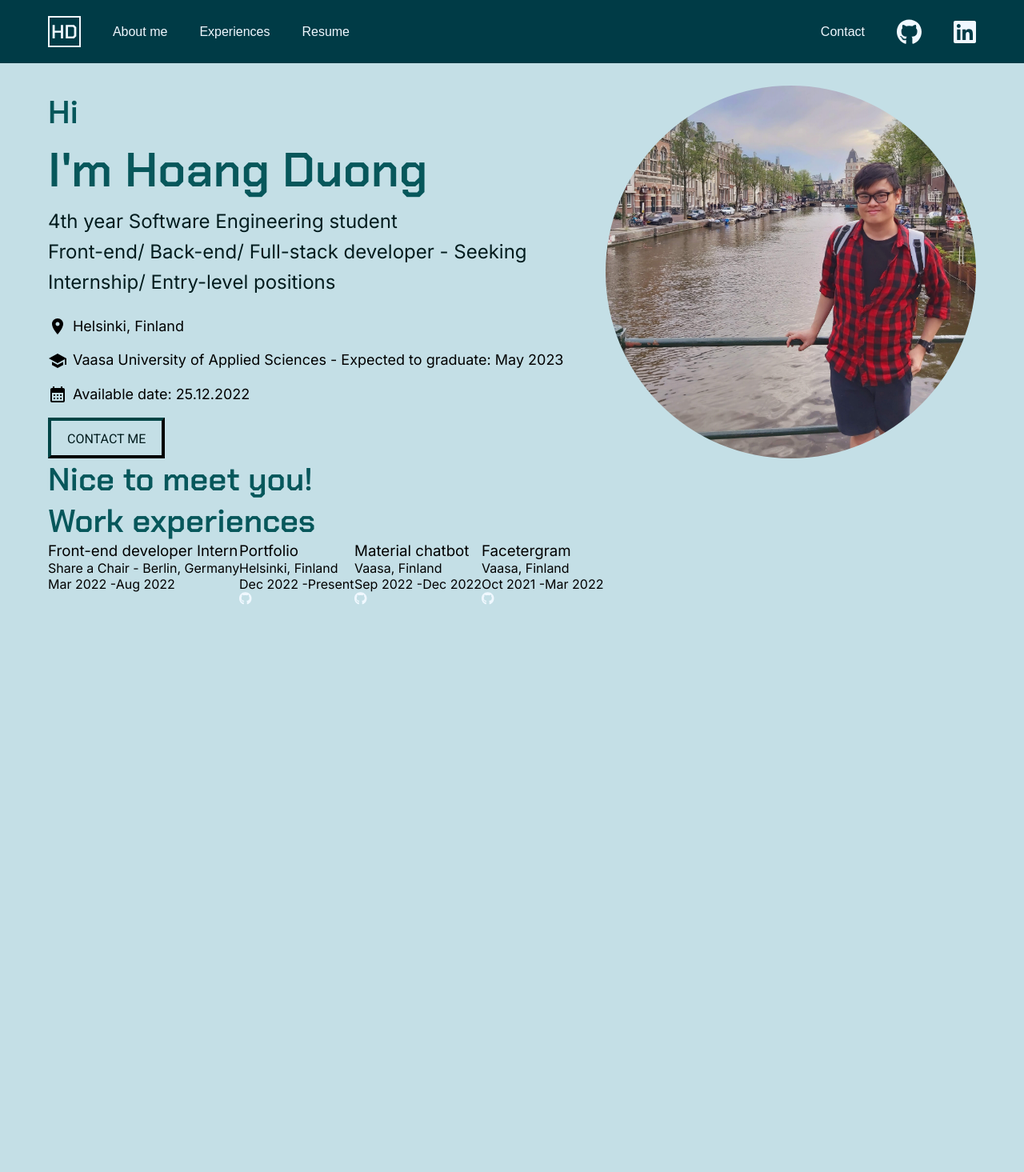
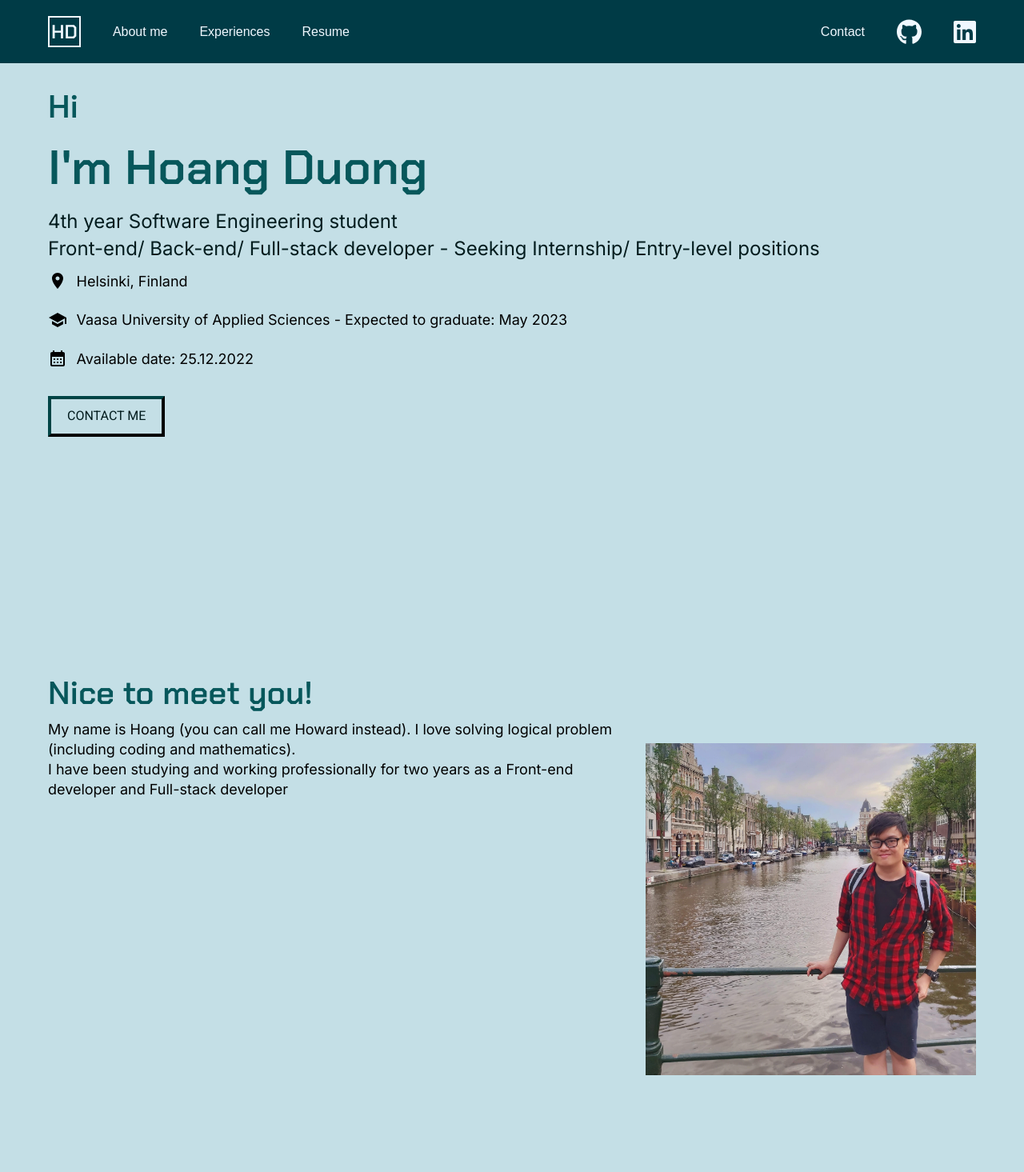
Before and after one commit to hoangduong-coder/my-portfolio, a Next.js app: page / in a window 1280 px wide. Shown: the top 1465 px of the page at 80% size. Before the commit the page ends 800 px from the top, so only its background shows below. Built offline with nearby package versions, Linux system fonts and the light colour scheme; a web font is replaced by a local one.

Commit message:
Update page structure and styling

```diff
--- a/pages/assets/contents.json
+++ b/pages/assets/contents.json
@@ -18,7 +18,7 @@
   ],
   "aboutMe": {
     "mainHeading": "Nice to meet you!",
-    "introduction": "",
+    "introduction": "My name is Hoang (you can call me Howard instead). I love solving logical problem (including coding and mathematics).\nI have been studying and working professionally for two years as a Front-end developer and Full-stack developer",
     "Skills": []
   },
   "portfolio": {
--- a/pages/components/Aboutme.jsx
+++ b/pages/components/Aboutme.jsx
@@ -1,14 +1,29 @@
 import 'animate.css';
 
+import {content, header} from '../../styles/font';
+
+import Image from 'next/image';
 import contentList from '/pages/assets/contents.json';
-import {header} from '../../styles/font';
+import profilePic from '/pages/assets/my-photo.jpg';
+import styles from '/styles/AboutMe.module.scss';
 
 const AboutMe = () => {
   return (
-    <div id="aboutme" className={`animate__animated animate__fadeInUp`}>
-      <h2 style={header.style} className="subHeader">
-        {contentList.aboutMe.mainHeading}
-      </h2>
+    <div
+      id="aboutme"
+      className={`animate__animated animate__fadeInUp ${styles.aboutMe}`}
+    >
+      <div className={styles.leftPart}>
+        <h2 style={header.style} className="subHeader">
+          {contentList.aboutMe.mainHeading}
+        </h2>
+        <p style={content.style} className="subContent">
+          {contentList.aboutMe.introduction}
+        </p>
+      </div>
+      <div className={styles.rightPart}>
+        <Image src={profilePic} alt="myAva" className={styles.ava} />
+      </div>
     </div>
   );
 };
--- a/pages/components/Home.jsx
+++ b/pages/components/Home.jsx
@@ -2,17 +2,15 @@ import {CalendarMonth, LocationOn, School} from '@mui/icons-material';
 import {button, content, header} from '../../styles/font';
 
 import Button from './widget/Button';
-import Image from 'next/image';
 import Link from 'next/link';
 import buttonStyles from '../../styles/Button.module.scss';
 import contentList from '../assets/contents.json';
 import moment from 'moment';
-import profilePic from '../assets/my-photo.jpg';
 import styles from '../../styles/Home.module.scss';
 
 const Home = () => {
   return (
-    <div className={`animate__animated animate__fadeIn ${styles.home}`}>
+    <div className={`animate__animated animate__fadeInUp ${styles.home}`}>
       <div className={styles.leftPart}>
         <h3 style={header.style} className="subHeader">
           {contentList.home.subHeading}
@@ -56,9 +54,6 @@ const Home = () => {
           </Button>
         </div>
       </div>
-      <div className={styles.rightPart}>
-        <Image src={profilePic} alt="myAva" className={styles.ava} />
-      </div>
     </div>
   );
 };
--- a/pages/index.js
+++ b/pages/index.js
@@ -15,7 +15,7 @@ const MainPage = () => {
       </Head>
       <div>
         <NavBar />
-        <div className="animate__animated animate__fadeInUp layout">
+        <div className="layout">
           <Home />
           <AboutMe/>
           <Portfolio/>
--- /dev/null
+++ b/styles/AboutMe.module.scss
@@ -0,0 +1,29 @@
+.aboutMe {
+  display: flex;
+  height: 80vh;
+  margin-top: 6%;
+  padding: 2% 0;
+  scroll-margin-top: 15vh;
+
+  .leftPart {
+    flex-grow: 4;
+    white-space: pre-wrap;
+    padding-right: 2%;
+
+    :nth-child(n) {
+      margin-bottom: 1%;
+    }
+  }
+
+  .rightPart {
+    display: flex;
+    flex-grow: 3;
+    justify-content: center;
+    align-items: center;
+
+    .ava {
+      height: 70%;
+      width: fit-content;
+    }
+  }
+}
--- a/styles/Button.module.scss
+++ b/styles/Button.module.scss
@@ -6,7 +6,6 @@
   border: 4px outset #004445;
   width: fit-content;
   background-color: var(--background-light);
-  margin-top: 3%;
   cursor: pointer;
 
   &:hover {
--- a/styles/Home.module.scss
+++ b/styles/Home.module.scss
@@ -2,30 +2,17 @@
   display: flex;
   float: none;
   justify-content: space-between;
+  height: 80vh;
 
   .leftPart {
     display: flex;
     flex-direction: column;
     cursor: default;
-    width: 60%;
+    width: 100%;
     height: 100%;
 
     :nth-child(n) {
-      margin-top: 1%;
-    }
-  }
-  .rightPart {
-    position: relative;
-    display: block;
-    width: 40%;
-
-    .ava {
-      width: max-content;
-      border-radius: 50%;
-      height: 100%;
-      position: absolute;
-      right: 0;
-      margin-right: auto;
+      margin-bottom: 1%;
     }
   }
 }
--- a/styles/NavBar.module.scss
+++ b/styles/NavBar.module.scss
@@ -48,3 +48,17 @@
     text-decoration: none;
   }
 }
+
+.logo {
+  display: flex;
+  justify-content: center;
+  align-items: center;
+  border: 2px solid var(--foreground-light);
+  padding: 2px;
+  margin: 0 20px;
+}
+
+.logoContent {
+  color: var(--foreground-light);
+  font-size: var(--content-font-size);
+}
--- a/styles/globals.css
+++ b/styles/globals.css
@@ -54,18 +54,18 @@ a {
   font-size: var(--content-font-size);
   color: var(--foreground-dark-small);
   white-space: pre-wrap;
-  line-height: 1.6;
+  line-height: 1.4;
 }
 
 .subContent {
   font-size: var(--sub-content-font-size);
   white-space: pre-wrap;
-  line-height: 1.6;
+  line-height: 1.4;
 }
 
 .layout {
+  padding: 30px 60px;
   margin-top: 6%;
-  padding: 30px 60px;
 }
 
 @keyframes borderEffect {
```
Also changed, not shown: styles/ProjectTag.module.scss (deleted).
